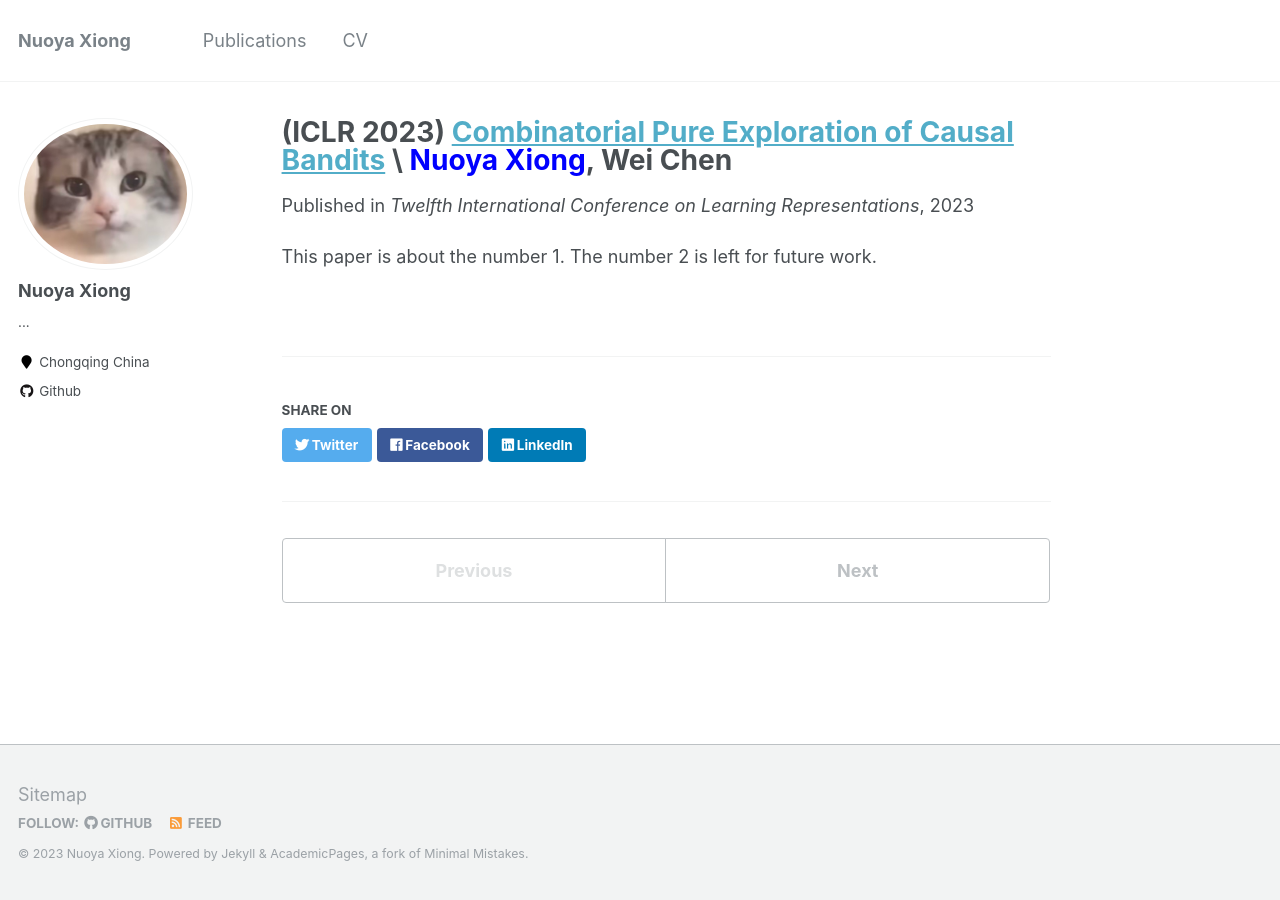
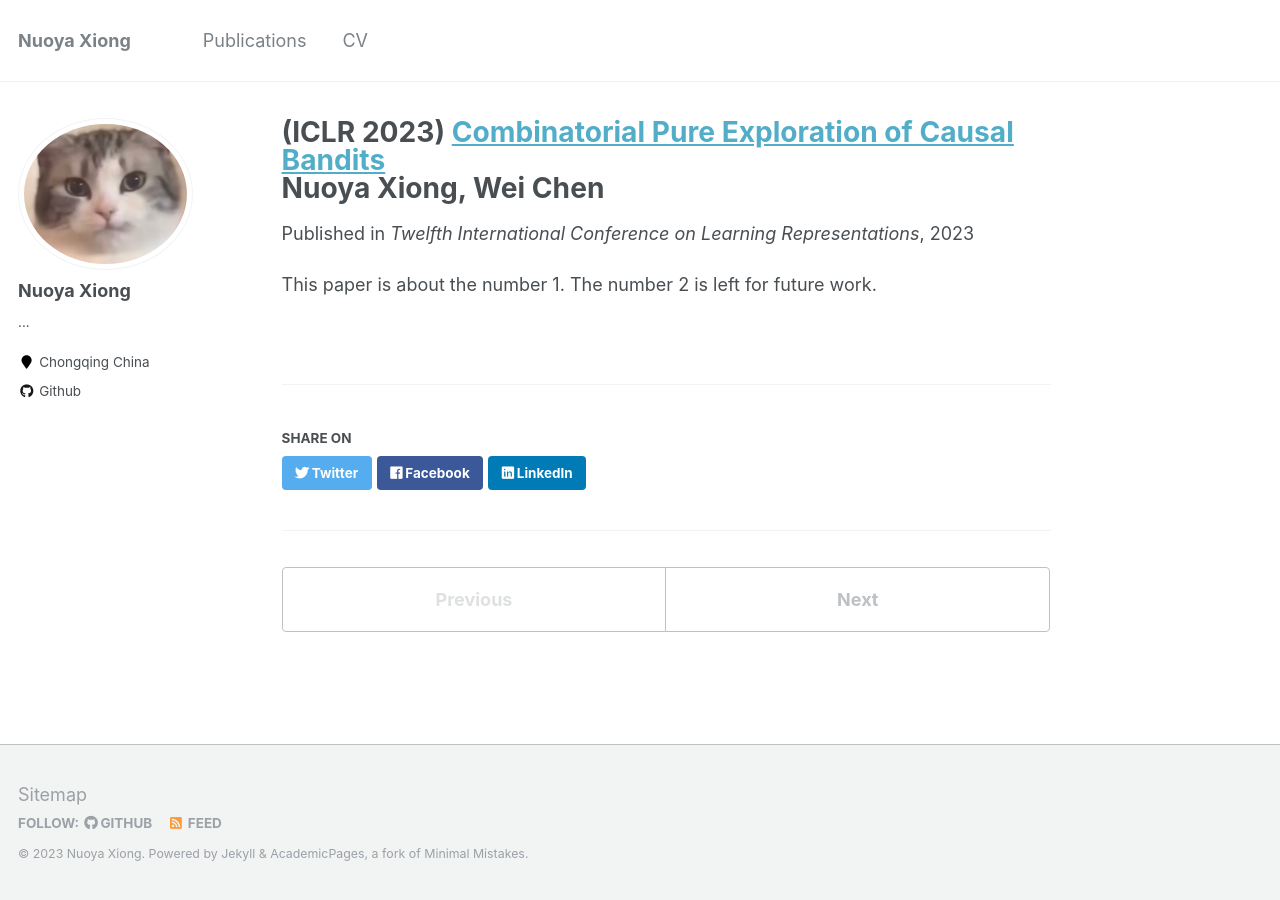
Before and after one commit to xiongny/xiongny.github.io, a Jekyll site: the page built from _publications/2009-10-01-paper-title-number-1.md, in a window 1280 px wide. Built offline with Jekyll 4.4.1, drawn with Linux system fonts in a browser that asks for light colours.

Commit message:
Update 2009-10-01-paper-title-number-1.md

```diff
--- a/_publications/2009-10-01-paper-title-number-1.md
+++ b/_publications/2009-10-01-paper-title-number-1.md
@@ -1,5 +1,5 @@
 ---
-title: "(ICLR 2023) [Combinatorial Pure Exploration of Causal Bandits](https://openreview.net/pdf?id=pBBsrPzq7aF) \\ <font color=blue>Nuoya Xiong</font>, Wei Chen"
+title: "(ICLR 2023) [Combinatorial Pure Exploration of Causal Bandits](https://openreview.net/pdf?id=pBBsrPzq7aF) <br /> **Nuoya Xiong**, Wei Chen"
 collection: publications
 permalink: /publication/2009-10-01-paper-title-number-1
 excerpt: ' '
```
